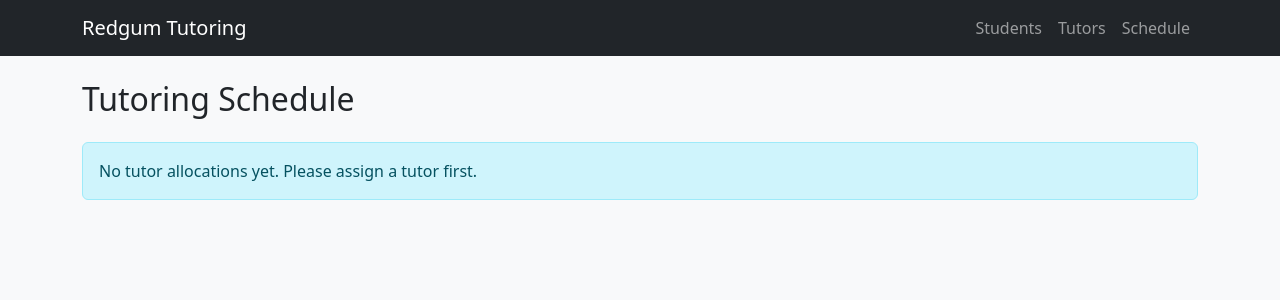
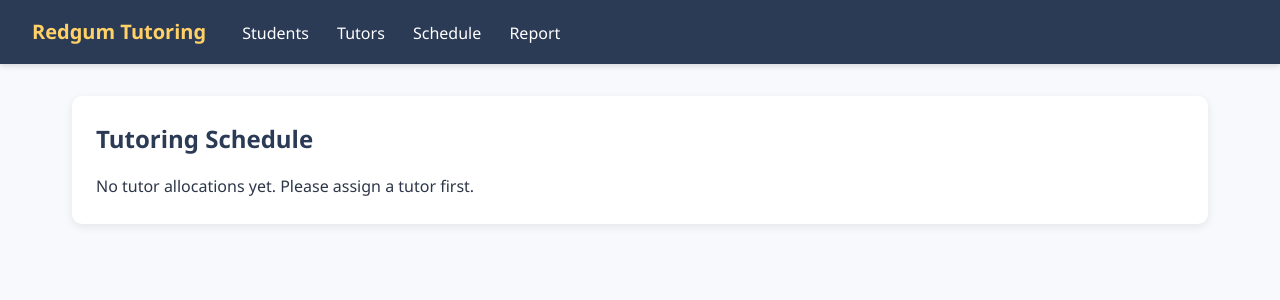
Before and after one commit to XieJie-git/Redgum-Tutoring-Scheduling, a Flask app: page /schedule in a window 1280 px wide. Shown: the top 300 px of the page. Run offline with Flask 3, Linux system fonts and the light colour scheme.

Commit message:
Feature/ticket 10 add student role fix bugs (#14)
* Update CHANGELOG.md

update changelog for US010 session report

* Add student login role, fix search bug and timetable UI

This PR implements improvements from tutor feedback:
1. Add student user account and student permission decorator
2. Fix student search filter logic
3. Build timetable page for student personal schedule view
4. Resolve existing bugs found in sprint presentation

```diff
--- a/app.py
+++ b/app.py
@@ -1,40 +1,55 @@
-from flask import Flask, render_template, request, redirect, url_for, flash
+from flask import Flask, render_template, request, redirect, url_for, flash, session
+from functools import wraps
 
 app = Flask(__name__)
 # flash消息需要密钥，用于页面提示
 app.secret_key = "mysecretkey123"
 
-# Sprint1 模拟内存数据
+# Sprint1 模拟内存数据（已扩充，页面内容更饱满）
 mock_students = [
     {"id": 1, "name": "Alice Smith", "year_level": "Year 9", "contact_phone":"12345678"},
-    {"id": 2, "name": "Bob Jones", "year_level": "Year 10", "contact_phone":"87654321"}
+    {"id": 2, "name": "Bob Jones", "year_level": "Year 10", "contact_phone":"87654321"},
+    {"id": 3, "name": "Charlie Lee", "year_level": "Year 9", "contact_phone":"23456789"},
+    {"id": 4, "name": "Diana Wilson", "year_level": "Year 11", "contact_phone":"34567890"},
+    {"id": 5, "name": "Ella Brown", "year_level": "Year 12", "contact_phone":"45678901"},
+    {"id": 6, "name": "Frank Miller", "year_level": "Year 10", "contact_phone":"56789012"}
 ]
 
 mock_tutors = [
-    {"id":1,"name":"Tom Wilson","specialty":"Math"},
-    {"id":2,"name":"Lisa Brown","specialty":"Chemistry"}
+    {"id":1,"name":"Tom Wilson","specialty":"Mathematics"},
+    {"id":2,"name":"Lisa Brown","specialty":"Chemistry"},
+    {"id":3,"name":"James Clark","specialty":"Physics"},
+    {"id":4,"name":"Sarah Taylor","specialty":"English Literature"}
 ]
 
 allocations = []
 
+# ==========根路由：访问 http://127.0.0.1:5000 直接跳转登录页面 ==========
 @app.route('/')
 def index():
+    return redirect(url_for("login"))
+
+# 登录成功后跳转的首页，渲染base.html（带导航栏）
+@app.route('/home')
+def home_page():
     return render_template('base.html')
+
 
 @app.route('/students')
 def student_page():
     return render_template('students/index.html', students=mock_students)
 
+
 @app.route('/tutors/assign', methods=["GET","POST"])
 def assign_tutor():
-    # Sprint2：读取url参数，预选中学生
+    # Sprint2: 读取url参数，预选中学生
     pre_select_student_id = request.args.get("student_id", type=int)
 
     if request.method == "POST":
         student_id = int(request.form["student_id"])
         tutor_id = int(request.form["tutor_id"])
 
-        # Sprint2 业务校验：不允许同一个学生重复分配
+        # Sprint2 业务校验: 不允许同一个学生重复分配
         for item in allocations:
             for s in mock_students:
                 if s["id"] == student_id and item["student_name"] == s["name"]:
@@ -66,23 +81,98 @@ def delete_allocation(index):
         flash("Allocation record removed.")
     return redirect(url_for("schedule_page"))
 
+
 @app.route('/schedule')
 def schedule_page():
     return render_template('schedule/index.html', schedule=allocations)
 
-# ===================== US010 Session Report =====================
+# ===================== US010 Session Report 扩充会话数据 =====================
 sessions = [
-    {"session_id": 1, "student_name": "Alice", "tutor_name": "Tutor A", "subject": "Math", "time": "Mon 10:00"},
-    {"session_id": 2, "student_name": "Bob", "tutor_name": "Tutor B", "subject": "English", "time": "Tue 14:00"},
-    {"session_id": 3, "student_name": "Charlie", "tutor_name": "Tutor A", "subject": "Math", "time": "Wed 11:00"},
-    {"session_id": 4, "student_name": "Diana", "tutor_name": "Tutor C", "subject": "Physics", "time": "Thu 15:30"}
+    {"session_id": 1, "student_name": "Alice", "tutor_name": "Tom W", "subject": "Mathematics", "time": "Mon 10:00"},
+    {"session_id": 2, "student_name": "Bob", "tutor_name": "Lisa B", "subject": "Chemistry", "time": "Tue 14:00"},
+    {"session_id": 3, "student_name": "Charlie", "tutor_name": "Tom W", "subject": "Mathematics", "time": "Wed 11:00"},
+    {"session_id": 4, "student_name": "Diana", "tutor_name": "James C", "subject": "Physics", "time": "Thu 15:30"},
+    {"session_id": 5, "student_name": "Ella", "tutor_name": "Sarah T", "subject": "English Literature", "time": "Fri 09:30"},
+    {"session_id": 6, "student_name": "Frank", "tutor_name": "James C", "subject": "Physics", "time": "Fri 13:00"},
 ]
 
 @app.route('/report')
 def session_report():
     """Render tutoring session report page for admin"""
     return render_template("report.html", session_list=sessions)
-# ===============================================================
+
+# ===================== Sprint2 US013 US014 Login & Permission Module =====================
+# Demo test accounts for assignment demo only
+demo_users = {
+    "admin01": {
+        "password": "pass123",
+        "role": "admin",
+        "is_active": True
+    },
+    "tutor01": {
+        "password": "pass123",
+        "role": "tutor",
+        "is_active": True
+    },
+    "disable01": {
+        "password": "pass123",
+        "role": "admin",
+        "is_active": False
+    }
+}
+
+# 权限装饰器：未登录跳login；登录非admin跳report并弹出警告
+def admin_required(f):
+    @wraps(f)
+    def decorated_function(*args, **kwargs):
+        # 如果完全没有登录，直接跳登录页
+        if "role" not in session:
+            return redirect(url_for('login'))
+        # 已登录，但角色不是管理员
+        if session.get("role") != "admin":
+            flash("Unauthorised: Only admin can access this page")
+            return redirect(url_for('session_report'))
+        return f(*args, **kwargs)
+    return decorated_function
+
+
+@app.route('/login', methods=['GET','POST'])
+def login():
+    if request.method == 'POST':
+        username = request.form.get("username")
+        password = request.form.get("password")
+        user = demo_users.get(username)
+        if not user:
+            flash("Invalid username or password")
+            return render_template("login.html")
+        if user["password"] != password:
+            flash("Invalid username or password")
+            return render_template("login.html")
+        # US014: Deactivated account cannot login
+        if not user["is_active"]:
+            flash("This account has been deactivated. Cannot log in.")
+            return render_template("login.html")
+        # Save user info to session
+        session["username"] = username
+        session["role"] = user["role"]
+        # 登录成功跳转 /home 带导航首页
+        return redirect(url_for('home_page'))
+    return render_template("login.html")
+
+
+@app.route('/logout')
+def logout():
+    session.clear()
+    flash("You have logged out")
+    return redirect(url_for('login'))
+
+# Admin only management page for US013 & US014 demo
+@app.route("/user_manage")
+@admin_required
+def user_manage():
+    current_role = session.get("role")
+    return render_template("user_manage.html", current_role=current_role)
+
 
 if __name__ == '__main__':
     app.run(debug=True)
--- a/templates/base.html
+++ b/templates/base.html
@@ -2,27 +2,124 @@
 <html lang="en">
 <head>
     <meta charset="UTF-8">
-    <meta name="viewport" content="width=device-width, initial-scale=1.0">
-    <title>Redgum Tutoring Scheduling</title>
-    <!-- Bootstrap 5 CSS -->
-    <link href="https://cdn.jsdelivr.net/npm/bootstrap@5.3.0/dist/css/bootstrap.min.css" rel="stylesheet">
+    <title>Redgum Tutoring System</title>
+    <style>
+        * {
+            box-sizing: border-box;
+            font-family: 'Segoe UI', Arial, sans-serif;
+            margin: 0;
+            padding:0;
+        }
+        body {
+            background-color: #f7f9fc;
+            color:#2d3748;
+            line-height:1.6;
+        }
+        nav{
+            background:#2b3a55;
+            padding:16px 32px;
+            box-shadow: 0 2px 6px rgba(0,0,0,0.15);
+        }
+        nav a{
+            color:#ffffff;
+            margin:0 12px;
+            text-decoration:none;
+            font-size:16px;
+            transition: color 0.2s;
+        }
+        nav a:hover{
+            color:#ffd166;
+        }
+        .nav-title{
+            color:#ffd166;
+            font-weight:bold;
+            font-size:20px;
+            margin-right:20px;
+        }
+        .container{
+            padding:32px;
+            max-width:1200px;
+            margin: 0 auto;
+        }
+        .card{
+            background:white;
+            padding:24px;
+            border-radius:10px;
+            box-shadow: 0 3px 10px rgba(0,0,0,0.08);
+        }
+        h1, h2{
+            margin-bottom:16px;
+            color:#2b3a55;
+        }
+        p{
+            margin-bottom:12px;
+        }
+        table{
+            width:100%;
+            border-collapse: collapse;
+            margin:16px 0;
+        }
+        table th{
+            background:#2b3a55;
+            color:white;
+            padding:12px;
+            text-align:left;
+        }
+        table td{
+            padding:12px;
+            border-bottom:1px solid #e2e8f0;
+        }
+        .flash-message{
+            padding:12px 16px;
+            margin:16px 0;
+            border-radius:6px;
+            background:#fff3bf;
+            color:#856404;
+        }
+        button, input[type="submit"]{
+            background:#2b3a55;
+            color:white;
+            border:none;
+            padding:8px 16px;
+            border-radius:5px;
+            cursor:pointer;
+            margin:4px;
+        }
+        button:hover{
+            background:#405780;
+        }
+    </style>
 </head>
-<body class="bg-light">
-    <nav class="navbar navbar-expand-lg navbar-dark bg-dark">
-        <div class="container">
-            <a class="navbar-brand" href="/">Redgum Tutoring</a>
-            <div class="navbar-nav">
-                <a class="nav-link" href="/students">Students</a>
-                <a class="nav-link" href="/tutors/assign">Tutors</a>
-                <a class="nav-link" href="/schedule">Schedule</a>
-            </div>
-        </div>
-    </nav>
-    <div class="container mt-4">
-        <!-- Child page content goes here -->
-        {% block content %}{% endblock %}
+<body>
+<nav>
+    <span class="nav-title">Redgum Tutoring</span>
+    <a href="{{url_for('student_page')}}">Students</a>
+    <a href="{{url_for('assign_tutor')}}">Tutors</a>
+    <a href="{{url_for('schedule_page')}}">Schedule</a>
+    <a href="{{url_for('session_report')}}">Report</a>
+    {% if session.get("role") == "admin" %}
+        <a href="{{url_for('user_manage')}}">User Manage</a>
+    {% endif %}
+    {% if session.get("username") %}
+        <a href="{{url_for('logout')}}">Logout</a>
+    {% endif %}
+</nav>
+<div class="container">
+    {% with messages = get_flashed_messages() %}
+        {% if messages %}
+            {% for msg in messages %}
+                <div class="flash-message">{{msg}}</div>
+            {% endfor %}
+        {% endif %}
+    {% endwith %}
+
+    <div class="card">
+        {% block content %}
+        <h2>Welcome to Redgum Tutoring Management System</h2>
+        <p>This platform manages student records, tutor allocation, tutoring schedules and session reports.</p>
+        <p>Use the navigation bar on top to browse student data, assign tutors, view timetable and generate reports.</p>
+        {% endblock %}
     </div>
-    <!-- Bootstrap 5 JS -->
-    <script src="https://cdn.jsdelivr.net/npm/bootstrap@5.3.0/dist/js/bootstrap.bundle.min.js"></script>
+</div>
 </body>
 </html>
```
Also changed, not shown: templates/login.html (added, +38 -0 lines), templates/report.html (+17 -0 lines), templates/user_manage.html (added, +23 -0 lines), README.md.
